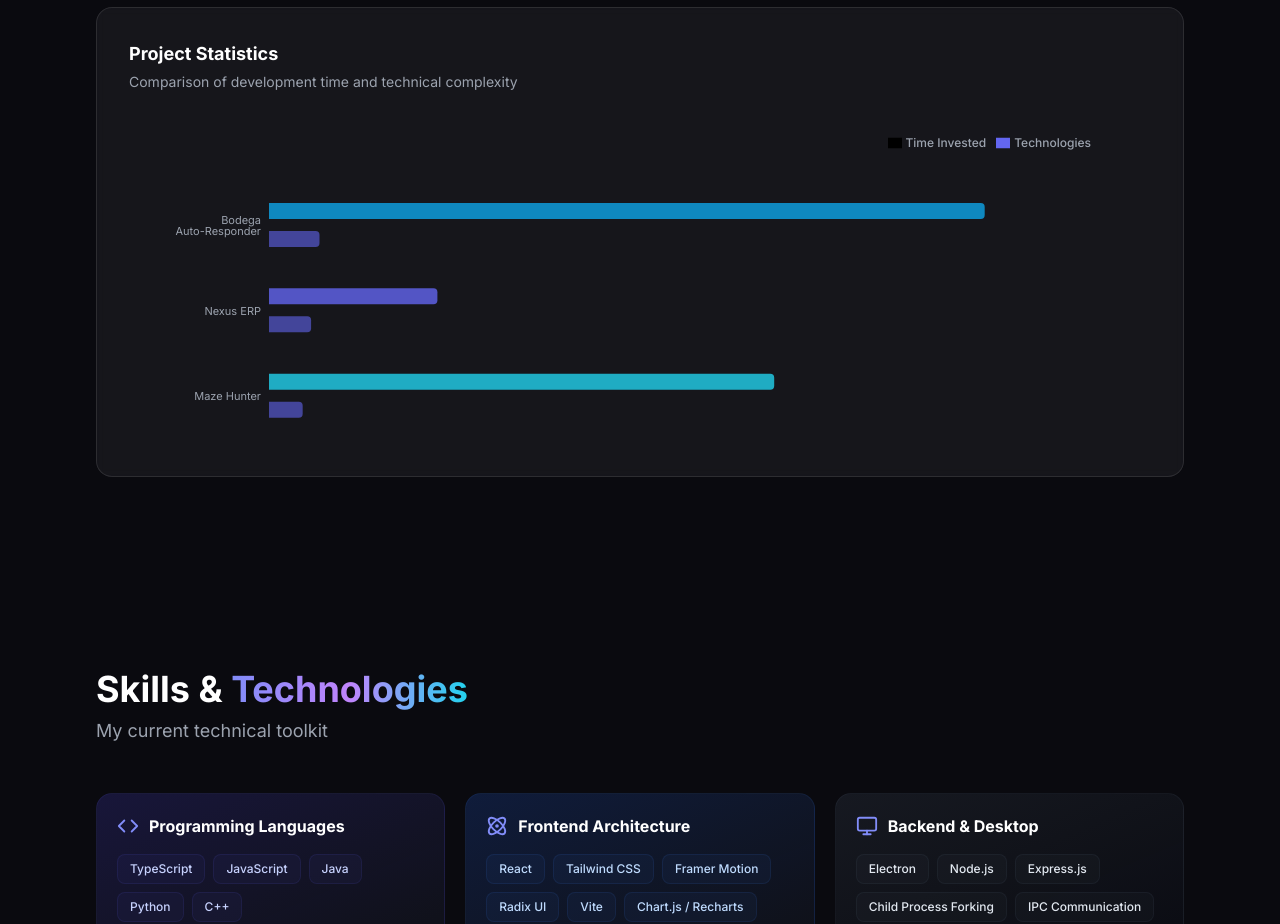
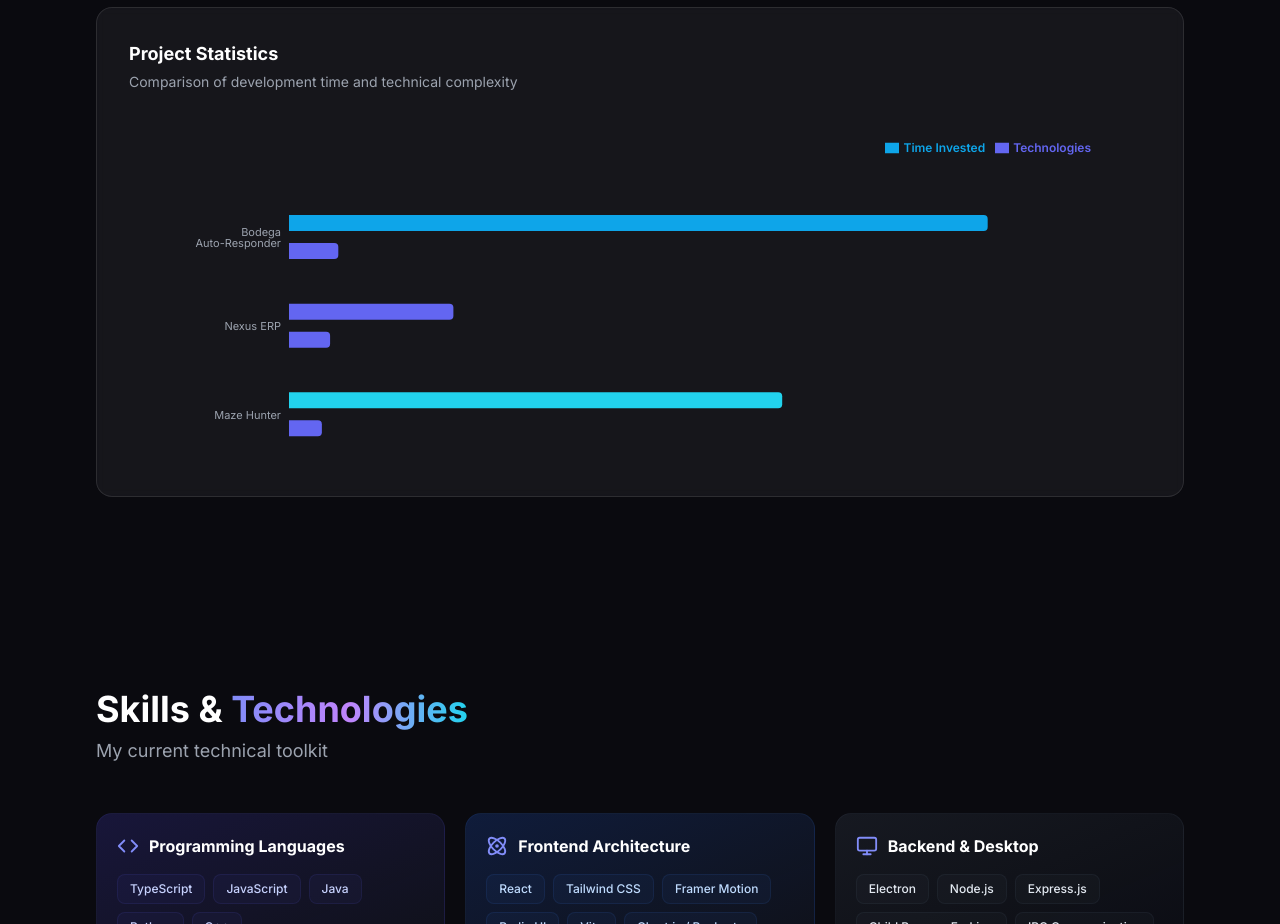
Before and after one commit to mjsanchezr/Portafolio, a React (Vite) app: page / in a window 1280 px wide. Shown: the part 2600-3524 px from the top of the page. Built offline with nearby package versions, Linux system fonts and the light colour scheme.

Commit message:
Final UI: Fixed legend colors, modal close button, and chart alignment

```diff
--- a/src/components/sections/projects/ProjectModal.tsx
+++ b/src/components/sections/projects/ProjectModal.tsx
@@ -58,15 +58,15 @@
                         transition={{ duration: 0.25, ease: [0.22, 1, 0.36, 1] }}
                     >
                         {/* Sticky header/close area */}
-                        <div className="sticky top-0 right-0 p-4 pb-0 flex justify-end z-[20] pointer-events-none">
+                        <div className="sticky top-0 right-0 p-4 pb-0 flex justify-end z-[30] pointer-events-none">
                             <button
                                 id="modal-close"
                                 onClick={onClose}
-                                className="pointer-events-auto p-2.5 rounded-full bg-slate-900/40 border border-white/10 hover:bg-slate-800/60 text-white shadow-lg backdrop-blur-md transition-all duration-200 transform hover:scale-105"
+                                className="pointer-events-auto p-3 rounded-full bg-slate-800/95 border border-white/20 hover:bg-slate-700 text-white shadow-2xl backdrop-blur-xl transition-all duration-200 transform hover:scale-110 active:scale-95 flex items-center justify-center"
                                 aria-label="Close modal"
                             >
                                 <svg className="w-6 h-6" fill="none" stroke="currentColor" viewBox="0 0 24 24">
-                                    <path strokeLinecap="round" strokeLinejoin="round" strokeWidth={2.5} d="M6 18L18 6M6 6l12 12" />
+                                    <path strokeLinecap="round" strokeLinejoin="round" strokeWidth={3} d="M6 18L18 6M6 6l12 12" />
                                 </svg>
                             </button>
                         </div>
@@ -74,9 +74,9 @@
                         <div className="p-6 sm:p-10 pt-0">
                             {/* Header */}
                             <div className="mb-6">
-                            <div className="flex items-start justify-between gap-4 mb-3 pr-8">
-                                <h3 className="text-2xl font-bold text-white">{project.title}</h3>
-                                <span className={`flex-shrink-0 px-3 py-1 rounded-full text-xs font-medium border ${statusMap[project.status].color}`}>
+                            <div className="flex flex-col sm:flex-row sm:items-start justify-between gap-4 mb-3 pr-12">
+                                <h3 className="text-2xl sm:text-3xl font-bold text-white tracking-tight">{project.title}</h3>
+                                <span className={`inline-flex items-center self-start px-3 py-1 rounded-full text-xs font-semibold border ${statusMap[project.status].color}`}>
                                     {statusMap[project.status].label}
                                 </span>
                             </div>
--- a/src/components/sections/projects/ProjectsSection.tsx
+++ b/src/components/sections/projects/ProjectsSection.tsx
@@ -203,12 +203,12 @@
                             <h3 className="text-lg font-bold text-white mb-1">Project Statistics</h3>
                             <p className="text-sm text-gray-400 mb-8">Comparison of development time and technical complexity</p>
 
-                            <div className="h-[320px] w-full">
+                            <div className="h-[340px] w-full">
                                 <ResponsiveContainer width="100%" height="100%">
                                     <BarChart
                                         layout="vertical"
                                         data={chartData}
-                                        margin={{ top: 5, right: 40, left: 0, bottom: 5 }}
+                                        margin={{ top: 10, right: 40, left: 20, bottom: 5 }}
                                         barGap={12}
                                     >
                                         <XAxis type="number" hide />
@@ -216,11 +216,11 @@
                                             type="category"
                                             dataKey="name"
                                             stroke="#9ca3af"
-                                            fontSize={12}
+                                            fontSize={11}
                                             width={140}
                                             axisLine={false}
                                             tickLine={false}
-                                            tick={{ fill: '#9ca3af', fontSize: 11 }}
+                                            tick={{ fill: '#9ca3af', width: 130 }}
                                         />
                                         <Tooltip
                                             content={<CustomTooltip />}
@@ -229,17 +229,22 @@
                                         <Legend
                                             verticalAlign="top"
                                             align="right"
-                                            wrapperStyle={{ paddingBottom: '30px', paddingRight: '10px' }}
-                                            formatter={(v) => <span className="text-[10px] sm:text-xs text-gray-400 font-medium capitalize">{v === 'hours' ? 'Time Invested' : 'Technologies'}</span>}
+                                            wrapperStyle={{ paddingBottom: '35px', paddingRight: '10px' }}
+                                            formatter={(v) => (
+                                                <span className="text-[10px] sm:text-xs font-semibold capitalize" style={{ color: v === 'hours' ? '#0ea5e9' : '#6366f1' }}>
+                                                    {v === 'hours' ? 'Time Invested' : 'Technologies'}
+                                                </span>
+                                            )}
                                         />
                                         <Bar
                                             dataKey="hours"
                                             name="hours"
                                             radius={[0, 4, 4, 0]}
                                             barSize={16}
+                                            fill="#0ea5e9"
                                         >
                                             {chartData.map((entry, index) => (
-                                                <Cell key={`cell-hours-${index}`} fill={entry.color} fillOpacity={0.8} />
+                                                <Cell key={`cell-hours-${index}`} fill={entry.color} />
                                             ))}
                                         </Bar>
                                         <Bar
@@ -247,7 +252,6 @@
                                             name="technologies"
                                             radius={[0, 4, 4, 0]}
                                             fill="#6366f1"
-                                            fillOpacity={0.6}
                                             barSize={16}
                                         />
                                     </BarChart>
```
